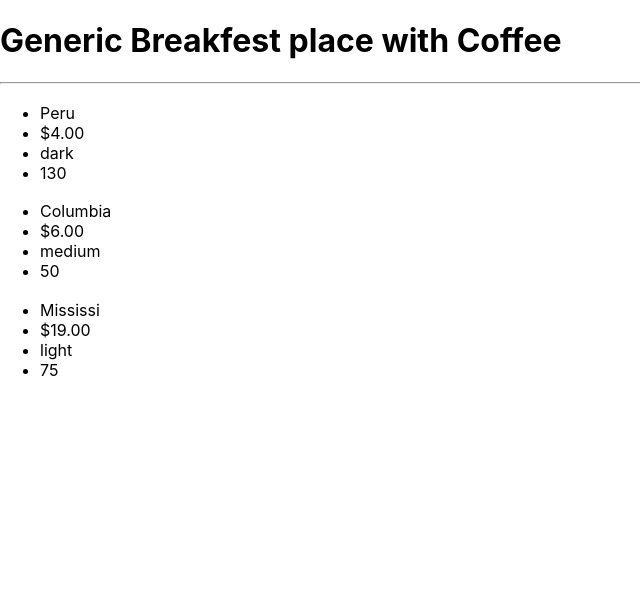
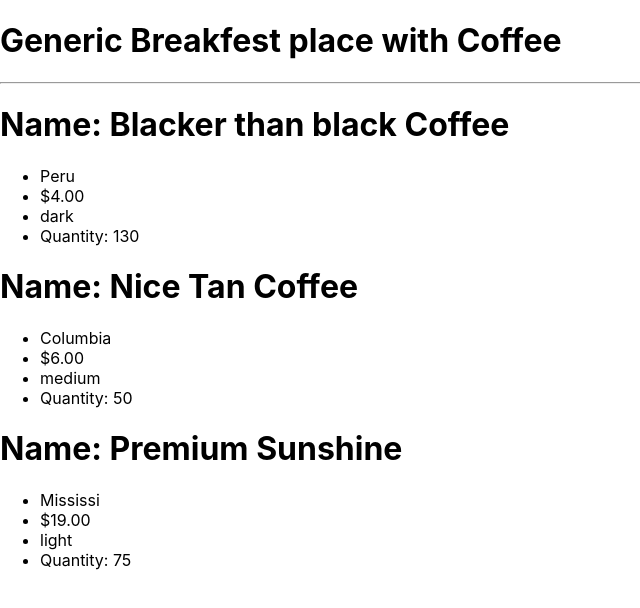
Before and after one commit to JustinUrf/Breakfest-Inventory-Tracker, a React (Create React App) app: page / in a window 1280 px wide. Shown: the top 608 px of the page, without its empty margins (0-640 px from the left). Built offline with nearby package versions, Linux system fonts and the light colour scheme.

Commit message:
display all item in inventory and their quantity, might change individual coffee later, not sure?

```diff
--- a/src/components/InventoryList.js
+++ b/src/components/InventoryList.js
@@ -31,7 +31,7 @@ function InventoryList(props) {
     <React.Fragment>
       <hr/>
       {mainInventoryList.map((item, index) =>
-        <Item names={item.name}
+        <Item name={item.name}
           origin={item.origin}
           price={item.price}
           roast={item.roast}
--- a/src/components/Item.js
+++ b/src/components/Item.js
@@ -4,12 +4,12 @@ import PropTypes from "prop-types"
 function Item(props) {
   return (
     <React.Fragment>
-      <h3>{props.name}</h3>
+      <h1>Name: {props.name}</h1>
       <ul>
         <li>{props.origin}</li>
         <li>{props.price}</li>
         <li>{props.roast}</li>
-        <li>{props.quantity}</li>
+        <li>Quantity: {props.quantity}</li>
       </ul>
     </React.Fragment>
   )
```
